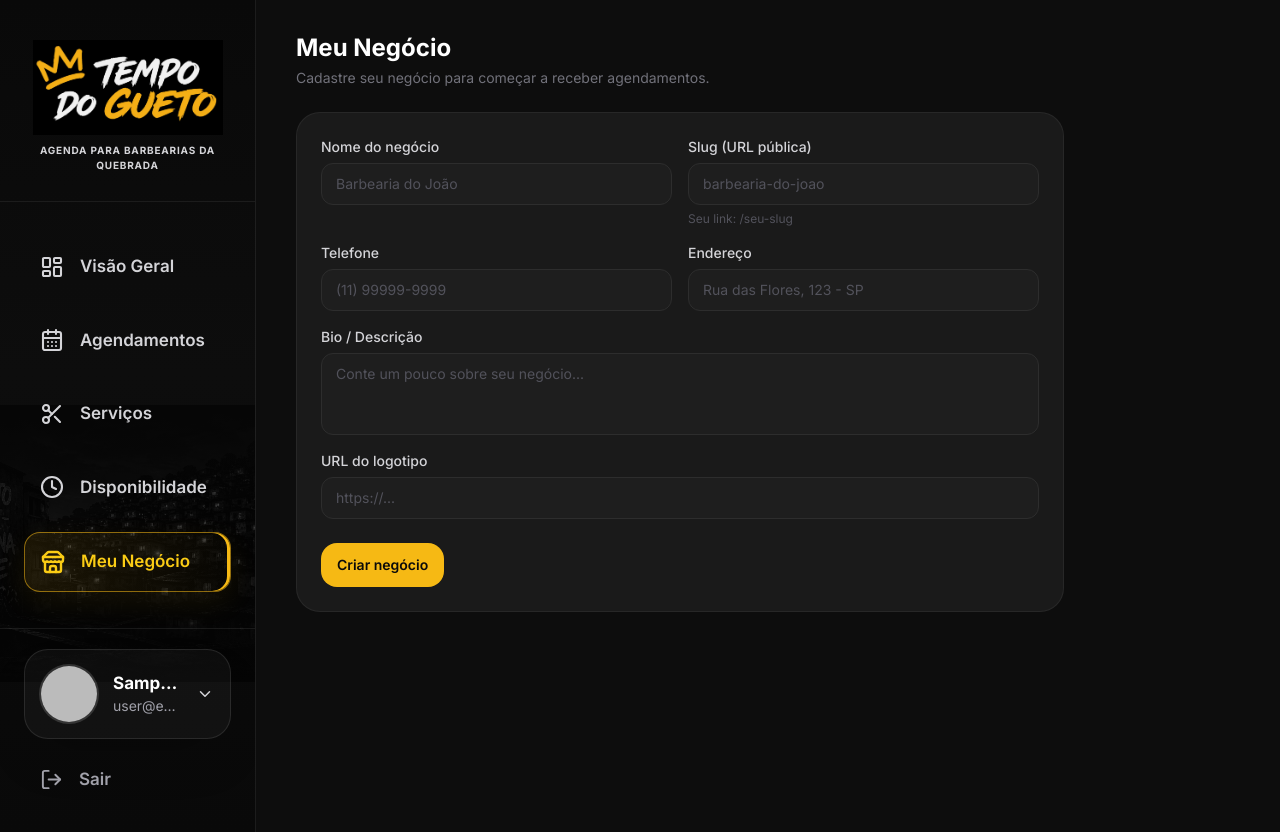
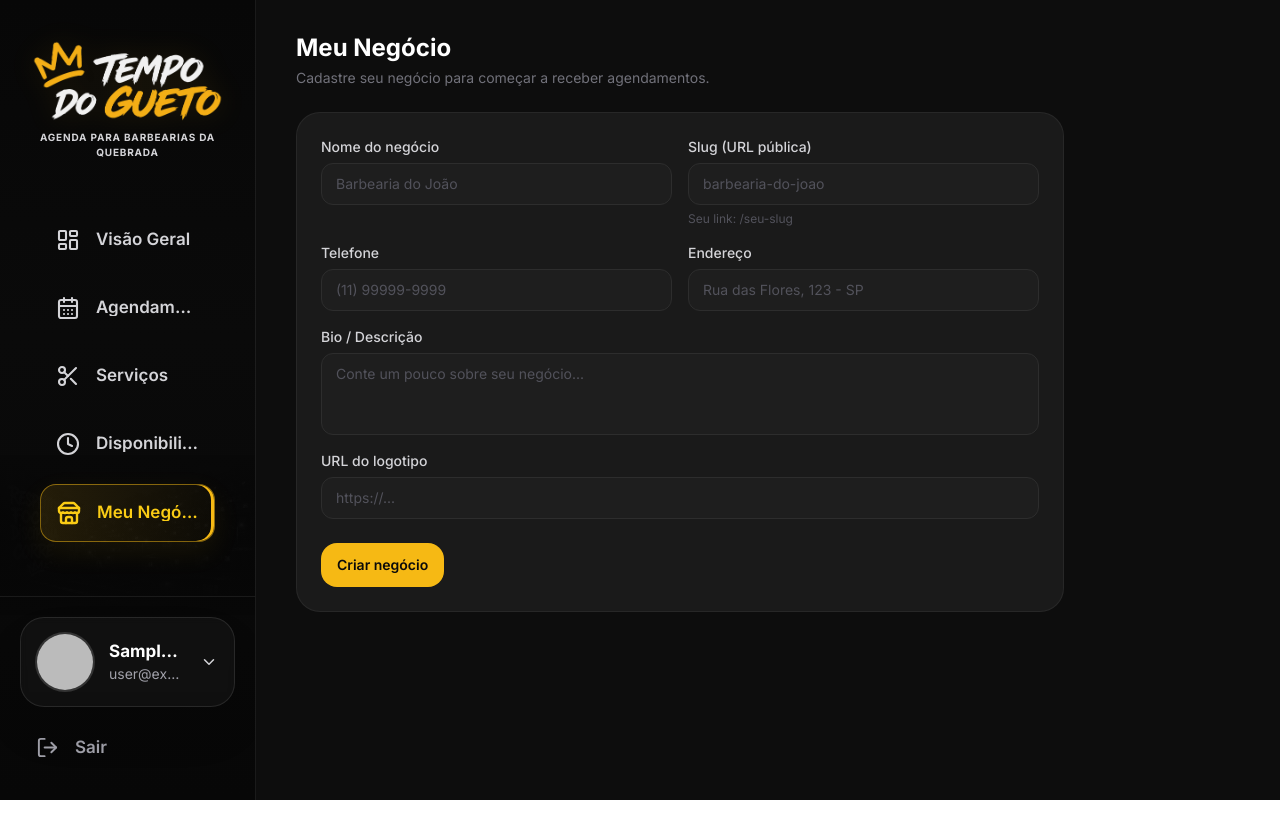
Before and after one commit to LukyAguiar/TempoDoGueto, a Next.js app: page /business in a window 1280 px wide. After the commit the page ends 800 px from the top, so only its background shows below. Built offline with nearby package versions, Linux system fonts and the light colour scheme; no server answers; the database is empty; sample sign-in values are in the browser's storage.

Commit message:
Ajuste sidebar - logo png - fundo sidebar

```diff
--- a/src/app/(dashboard)/dashboard/page.tsx
+++ b/src/app/(dashboard)/dashboard/page.tsx
@@ -89,10 +89,10 @@ export default async function DashboardPage() {
   };
 
   const statusBadgeStyle: Record<AppointmentStatus, CSSProperties> = {
-    PENDING: { backgroundColor: "rgba(246,185,20,0.16)", color: "#f6b914", border: "1px solid rgba(246,185,20,0.28)" },
-    CONFIRMED: { backgroundColor: "rgba(34,197,94,0.16)", color: "#86efac", border: "1px solid rgba(34,197,94,0.22)" },
-    CANCELED: { backgroundColor: "rgba(239,68,68,0.16)", color: "#f87171", border: "1px solid rgba(239,68,68,0.22)" },
-    COMPLETED: { backgroundColor: "rgba(59,130,246,0.16)", color: "#93c5fd", border: "1px solid rgba(59,130,246,0.22)" },
+    PENDING: { backgroundColor: "#fef3c7", color: "#92400e", border: "1px solid rgba(250,204,21,0.65)" },
+    CONFIRMED: { backgroundColor: "#dcfce7", color: "#166534", border: "1px solid rgba(34,197,94,0.35)" },
+    CANCELED: { backgroundColor: "#fee2e2", color: "#991b1b", border: "1px solid rgba(239,68,68,0.35)" },
+    COMPLETED: { backgroundColor: "#dbeafe", color: "#1e40af", border: "1px solid rgba(59,130,246,0.35)" },
   };
 
   return (
--- a/src/components/business/AppointmentList.tsx
+++ b/src/components/business/AppointmentList.tsx
@@ -30,10 +30,10 @@ const STATUS_DOT: Record<AppointmentStatus, string> = {
 };
 
 const STATUS_BADGE: Record<AppointmentStatus, { bg: string; text: string }> = {
-  PENDING: { bg: "rgba(234,179,8,0.15)", text: "#f6b914" },
-  CONFIRMED: { bg: "rgba(34,197,94,0.15)", text: "#22c55e" },
-  CANCELED: { bg: "rgba(239,68,68,0.15)", text: "#ef4444" },
-  COMPLETED: { bg: "rgba(59,130,246,0.15)", text: "#60a5fa" },
+  PENDING: { bg: "#fef3c7", text: "#92400e" },
+  CONFIRMED: { bg: "#dcfce7", text: "#166534" },
+  CANCELED: { bg: "#fee2e2", text: "#991b1b" },
+  COMPLETED: { bg: "#dbeafe", text: "#1e40af" },
 };
 
 export function AppointmentList({ appointments }: Props) {
--- a/src/components/ui/DashboardSidebar.tsx
+++ b/src/components/ui/DashboardSidebar.tsx
@@ -25,30 +25,34 @@ function BarberSidebarContent({ user, onClose }: { user: Props["user"]; onClose:
       className="relative flex h-full flex-col overflow-hidden"
       style={{
         background:
-          "linear-gradient(180deg, #090909 0%, #0d0d0d 45%, #090909 100%)",
+          "linear-gradient(180deg, #070707 0%, #0a0a0a 42%, #070707 100%)",
         borderRight: "1px solid rgba(255,255,255,0.08)",
       }}
     >
-      <div className="pointer-events-none absolute inset-x-0 bottom-[150px] top-[405px] overflow-hidden">
-        <div className="absolute inset-x-0 top-0 z-10 h-24 bg-gradient-to-b from-[#0b0b0b] to-transparent" />
-        <div className="absolute inset-x-0 bottom-0 z-10 h-28 bg-gradient-to-t from-[#090909] to-transparent" />
-        <div className="absolute inset-0 z-10 bg-black/45" />
-        <img src="/images/favela-night.png" alt="" className="h-full w-full object-cover opacity-45 grayscale" />
+      <div className="pointer-events-none absolute inset-x-0 bottom-[185px] top-[455px] overflow-hidden">
+        <img
+          src="/images/favela-night.png"
+          alt=""
+          className="absolute inset-0 h-full w-full object-cover opacity-45 grayscale"
+        />
+        <div className="absolute inset-0 bg-black/55" />
+        <div className="absolute inset-x-0 top-0 h-32 bg-gradient-to-b from-[#080808] via-[#080808]/70 to-transparent" />
+        <div className="absolute inset-x-0 bottom-0 h-32 bg-gradient-to-t from-[#070707] via-[#070707]/75 to-transparent" />
       </div>
 
-      <div className="relative z-20 px-6 pb-7 pt-10" style={{ borderBottom: "1px solid rgba(255,255,255,0.07)" }}>
+      <div className="relative z-20 px-8 pb-7 pt-10">
         {/* eslint-disable-next-line @next/next/no-img-element */}
         <img
           src="/images/logo-tempo-do-gueto.png"
           alt="Tempo do Gueto"
-          className="mx-auto h-auto w-[190px] max-w-full object-contain mix-blend-screen"
+          className="mx-auto h-auto w-[205px] max-w-full object-contain drop-shadow-[0_0_14px_rgba(246,185,20,0.12)]"
         />
         <p className="mt-2 text-center text-[10px] font-bold uppercase tracking-[0.08em] text-zinc-300">
           Agenda para barbearias da quebrada
         </p>
       </div>
 
-      <nav className="relative z-20 flex-1 space-y-4 overflow-y-auto px-6 py-9">
+      <nav className="relative z-20 flex-1 space-y-3 overflow-y-auto px-10 py-6">
         {navItems.map((item) => {
           const Icon = item.icon;
           const isActive =
@@ -62,30 +66,30 @@ function BarberSidebarContent({ user, onClose }: { user: Props["user"]; onClose:
               href={item.href}
               onClick={onClose}
               className={cn(
-                "relative flex items-center gap-4 rounded-2xl px-4 py-4 text-[17px] font-semibold transition-all active:scale-[0.98]",
+                "relative flex items-center gap-4 rounded-2xl px-4 py-4 text-[17px] font-semibold leading-none transition-all active:scale-[0.98]",
                 isActive
-                  ? "text-yellow-400 shadow-[0_0_24px_rgba(246,185,20,0.08)]"
+                  ? "text-yellow-400 shadow-[0_0_22px_rgba(246,185,20,0.08)]"
                   : "text-zinc-300 hover:bg-white/[0.04] hover:text-white"
               )}
               style={
                 isActive
                   ? {
-                      background: "linear-gradient(90deg, rgba(246,185,20,0.10), rgba(246,185,20,0.02))",
-                      border: "1px solid rgba(246,185,20,0.55)",
-                      boxShadow: "inset -3px 0 0 #f6b914, 0 10px 30px rgba(246,185,20,0.08)",
+                      background: "linear-gradient(90deg, rgba(246,185,20,0.12), rgba(246,185,20,0.03))",
+                      border: "1px solid rgba(246,185,20,0.50)",
+                      boxShadow: "inset -3px 0 0 #f6b914, 0 10px 28px rgba(246,185,20,0.08)",
                     }
                   : undefined
               }
             >
-              <Icon size={24} strokeWidth={isActive ? 2.4 : 2.1} />
+              <Icon size={24} className="shrink-0" strokeWidth={isActive ? 2.4 : 2.1} />
               <span className="truncate">{item.label}</span>
             </Link>
           );
         })}
       </nav>
 
-      <div className="relative z-20 px-6 pb-7 pt-5" style={{ borderTop: "1px solid rgba(255,255,255,0.08)" }}>
-        <div className="mb-4 flex items-center gap-4 rounded-3xl border border-white/10 bg-white/[0.035] p-4 shadow-2xl shadow-black/20">
+      <div className="relative z-20 px-5 pb-7 pt-5" style={{ borderTop: "1px solid rgba(255,255,255,0.08)" }}>
+        <div className="mb-4 flex items-center gap-4 rounded-3xl border border-white/10 bg-white/[0.035] p-4 shadow-2xl shadow-black/20 backdrop-blur-sm">
           {user.image ? (
             // eslint-disable-next-line @next/next/no-img-element
             <img src={user.image} alt="" className="h-14 w-14 shrink-0 rounded-full object-cover ring-2 ring-white/15" />
```
Also changed, not shown: public/images/logo-tempo-do-gueto.png.
